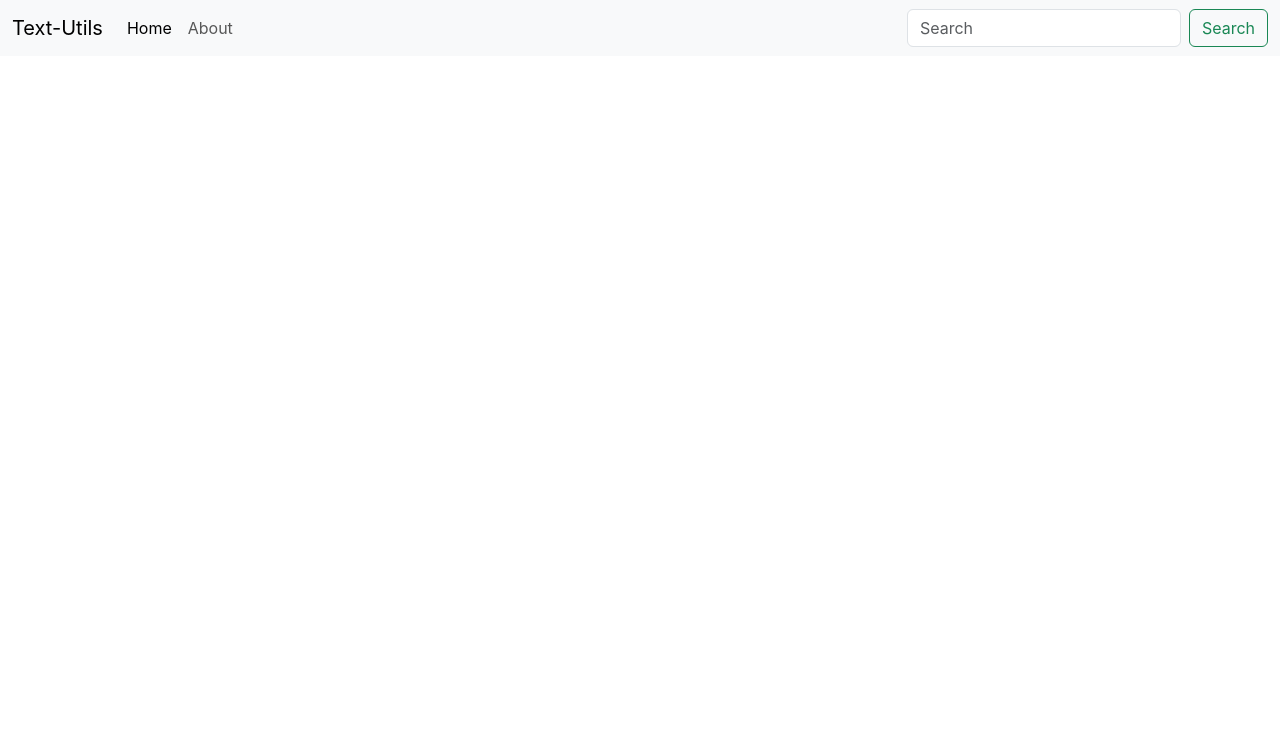
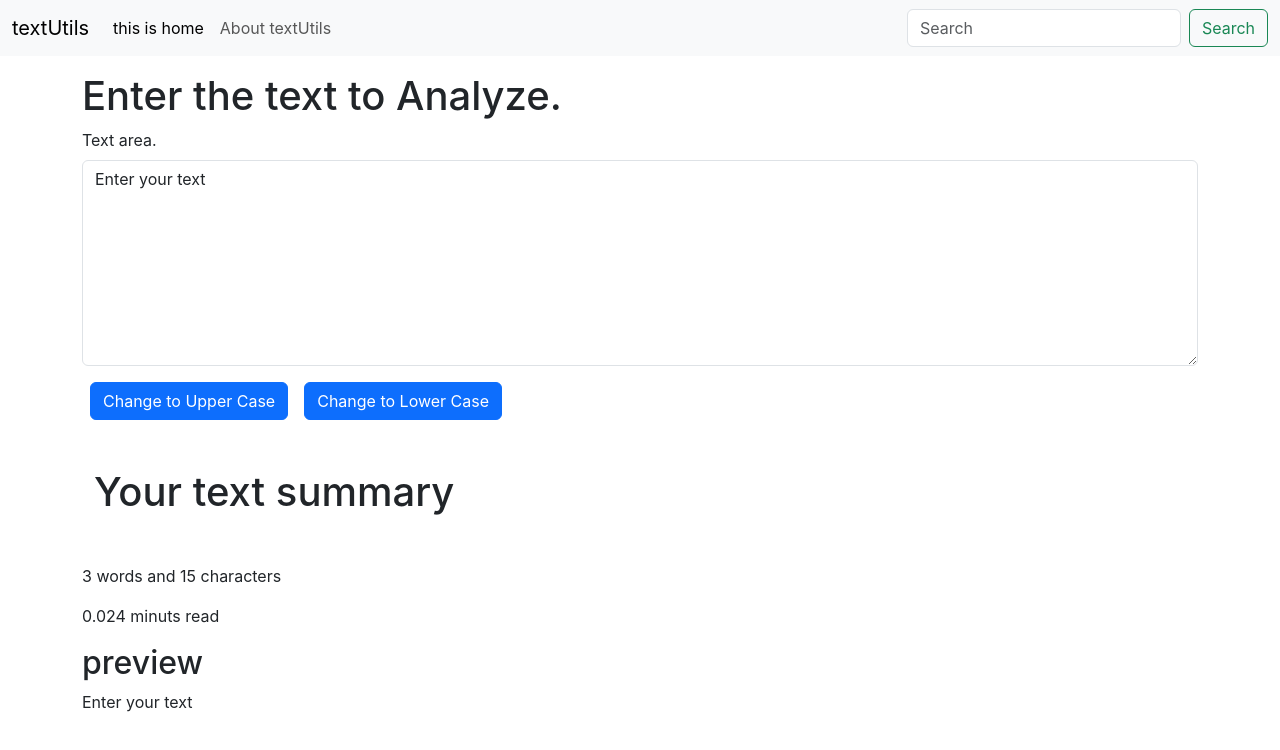
Before and after one commit to TheMikeKaisen/text-utils, a React (Create React App) app: page / in a window 1280 px wide. Shown: the top 750 px of the page. Built offline with nearby package versions, Linux system fonts and the light colour scheme.

Commit message:
dark mode

```diff
--- a/src/App.css
+++ b/src/App.css
@@ -36,7 +36,3 @@
     transform: rotate(360deg);
   }
 }
-
-.blank{
-  color:blue;
-}
--- a/src/App.js
+++ b/src/App.js
@@ -1,33 +1,21 @@
 //import logo from './logo.svg';
 import './App.css';
+import Navbar from './components/Navbar';
+import TextForm from './components/TextForm';
 
 import React from 'react';
 
 function App() {
   return (
-    <nav className="navbar navbar-expand-lg bg-body-tertiary">
-      <div className="container-fluid">
-        <a className="navbar-brand" href="/">Text-Utils</a>
-        <button className="navbar-toggler" type="button" data-bs-toggle="collapse" data-bs-target="#navbarSupportedContent" aria-controls="navbarSupportedContent" aria-expanded="false" aria-label="Toggle navigation">
-          <span className="navbar-toggler-icon"></span>
-        </button>
-        <div className="collapse navbar-collapse" id="navbarSupportedContent">
-          <ul className="navbar-nav me-auto mb-2 mb-lg-0">
-            <li className="nav-item">
-              <a className="nav-link active" aria-current="page" href="/">Home</a>
-            </li>
-            <li className="nav-item">
-              <a className="nav-link" href="/">About</a>
-            </li>
+   <>
+   <Navbar title="textUtils" aboutText = "About textUtils"/>
 
-          </ul>
-          <form className="d-flex" role="search">
-            <input className="form-control me-2" type="search" placeholder="Search" aria-label="Search"/>
-            <button className="btn btn-outline-success" type="submit">Search</button>
-          </form>
-        </div>
-      </div>
-    </nav>
+   {/* if no props are passed to the Navbar, then default values set would be displayed */}
+   {/* <Navbar/> */}
+    <div className = "container my-3">
+    <TextForm heading="Enter the text to Analyze."/>
+   </div>
+   </>
   );
 }
 
--- /dev/null
+++ b/src/components/Navbar.js
@@ -0,0 +1,45 @@
+import React from 'react'
+import PropTypes from 'prop-types'
+
+
+export default function Navbar(props) {
+  return (
+
+       <nav className="navbar navbar-expand-lg bg-body-tertiary">
+      <div className="container-fluid">
+        <a className="navbar-brand" href="/">{props.title}</a>
+        <button className="navbar-toggler" type="button" data-bs-toggle="collapse" data-bs-target="#navbarSupportedContent" aria-controls="navbarSupportedContent" aria-expanded="false" aria-label="Toggle navigation">
+          <span className="navbar-toggler-icon"></span>
+        </button>
+        <div className="collapse navbar-collapse" id="navbarSupportedContent">
+          <ul className="navbar-nav me-auto mb-2 mb-lg-0">
+            <li className="nav-item">
+              <a className="nav-link active" aria-current="page" href="/">{props.home}</a>
+            </li>
+            <li className="nav-item">
+              <a className="nav-link" href="/">{props.aboutText}</a>
+            </li>
+
+          </ul>
+          <form className="d-flex" role="search">
+            <input className="form-control me-2" type="search" placeholder="Search" aria-label="Search"/>
+            <button className="btn btn-outline-success" type="submit">Search</button>
+          </form>
+        </div>
+      </div>
+    </nav>
+
+  )
+}
+
+// proptypes ensure that the value that are send as props sticks to the data types as you mention otherwise, if some error happens, it would be difficult to identify the error.
+Navbar.propTypes = {title: PropTypes.string,
+                    home: PropTypes.string.isRequired, // if no value is set to home props, then it will lead to an error.
+                    aboutText: PropTypes.string}
+
+// if no props are passed to the elements, "defaultProps" will set it automatically
+Navbar.defaultProps = {
+    title: "set title here",
+    home: "this is home",
+    aboutText: "set text here"
+}
--- /dev/null
+++ b/src/components/TextForm.js
@@ -0,0 +1,48 @@
+// importing useState to create states in the program
+import React, {useState} from 'react'
+
+export default function TextForm(props) {
+    const handleOnChange=(event)=>{
+
+        setText(event.target.value)
+    }
+    const handleUpClick=()=>{
+
+        //will convert the text to an uppercase.
+        let newText = text.toUpperCase()
+        setText(newText)
+    }
+    const handleLoClick=()=>{
+
+        //will convert the text to an uppercase.
+        let newText = text.toLowerCase()
+        setText(newText)
+    }
+    // this is the syntax of using a state method
+    //text is a variable value, whereas setSet is a function used to update the text.
+    const [text, setText] = useState("Enter your text");
+    // to update the text, you cannot just change the value of text as a variable, but you will have to use a method
+    //text = "This is your new text"; // this is the wrong way
+    //setText("new text"); // this is the right way to update the changes.
+  return (
+    <>
+    <div>
+        <h1>{props.heading}</h1>
+        <div className="mb-3">
+        <label htmlFor="exampleFormControlTextarea1" className="form-label">Text area.</label>
+        <textarea className="form-control" id="exampleFormControlTextarea1" rows="8" value={text} onChange={handleOnChange}></textarea>
+        </div>
+        <button className="btn btn-primary mx-2" onClick={handleUpClick}>Change to Upper Case</button>
+        <button className="btn btn-primary mx-2" onClick={handleLoClick}>Change to Lower Case</button>
+
+    </div>
+
+    <h1 className="container my-5">Your text summary</h1>
+    <p>{text.split(" ").length} words and {text.length} characters </p>
+    <p>{0.008 * text.split(" ").length} minuts read</p>
+    <h2>preview</h2>
+    <p>{text}</p>
+    </>
+
+  )
+}
```
